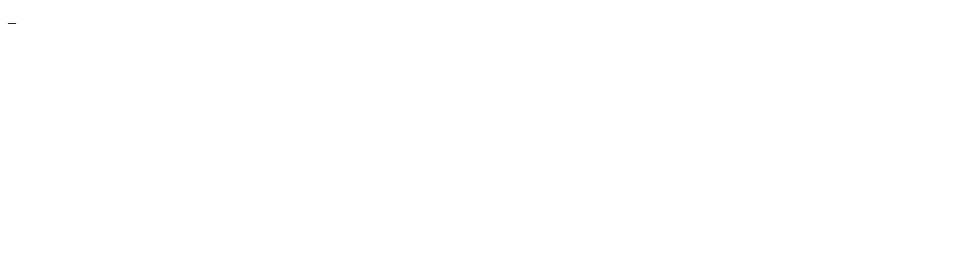
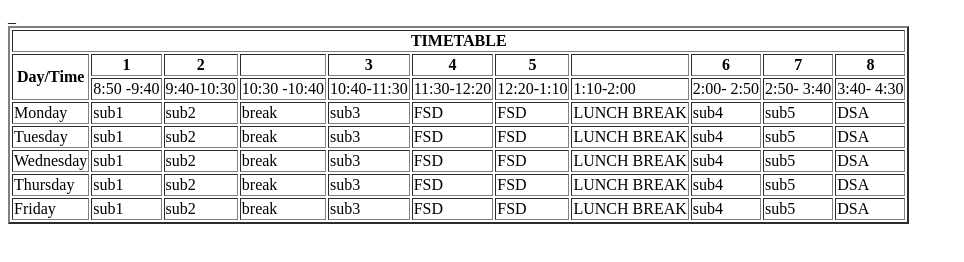
Before and after one commit to HarshKumar0008/ABES_CS, a plain HTML site: page DAY1/index.html in a window 1280 px wide. Shown: the whole page, without its empty margins (0-964 px from the left). Drawn offline with Linux system fonts and the light colour scheme.

Commit message:
second commit

```diff
--- a/DAY1/index.html
+++ b/DAY1/index.html
@@ -7,7 +7,99 @@
 </head>
 <body>
 
-
+   <table border=2  "border: 2px solid black;">
+    <tr><th colspan="11">TIMETABLE</th></tr>
+    <tr>
+        <th rowspan="2" >Day/Time</th>
+        <th >1</th>
+        <th >2</th>
+        <th ></th>
+        <th >3</th>
+        <th >4</th>
+        <th >5</th>
+        <th ></th>
+        <th >6</th>
+        <th >7</th>
+        <th >8</th>
+    </tr>
+    <tr>
+        <td>8:50 -9:40</td>
+        <td>9:40-10:30</td>
+        <td>10:30 -10:40</td>
+        <td>10:40-11:30</td>
+        <td>11:30-12:20</td>
+        <td>12:20-1:10</td>
+        <td>1:10-2:00</td>
+        <td>2:00- 2:50</td>
+        <td>2:50- 3:40</td>
+        <td>3:40- 4:30</td>
+    </tr>
+    <tr>
+        <td>Monday</td>
+        <td>sub1</td>
+        <td>sub2</td>
+        <td>break</td>
+        <td>sub3</td>
+        <td>FSD</td>
+        <td>FSD</td>
+        <td>LUNCH BREAK</td>
+        <td>sub4</td>
+        <td>sub5</td>
+        <td>DSA</td>
+    </tr>
+    <tr>
+        <td>Tuesday</td>
+        <td>sub1</td>
+        <td>sub2</td>
+        <td>break</td>
+        <td>sub3</td>
+        <td>FSD</td>
+        <td>FSD</td>
+        <td>LUNCH BREAK</td>
+        <td>sub4</td>
+        <td>sub5</td>
+        <td>DSA</td>
+    </tr>
+    <tr>
+        <td> Wednesday</td>
+        <td>sub1</td>
+        <td>sub2</td>
+        <td>break</td>
+        <td>sub3</td>
+        <td>FSD</td>
+        <td>FSD</td>
+        <td>LUNCH BREAK</td>
+        <td>sub4</td>
+        <td>sub5</td>
+        <td>DSA</td>
+    </tr>
+    <tr>
+        <td>Thursday</td>
+        <td>sub1</td>
+        <td>sub2</td>
+        <td>break</td>
+        <td>sub3</td>
+        <td>FSD</td>
+        <td>FSD</td>
+        <td>LUNCH BREAK</td>
+        <td>sub4</td>
+        <td>sub5</td>
+        <td>DSA</td>
+    </tr>
+    <tr>
+        <td>Friday</td>
+        <td>sub1</td>
+        <td>sub2</td>
+        <td>break</td>
+        <td>sub3</td>
+        <td>FSD</td>
+        <td>FSD</td>
+        <td>LUNCH BREAK</td>
+        <td>sub4</td>
+        <td>sub5</td>
+        <td>DSA</td>
+    </tr>
+   </table>
 
 </body>
 </html>
```
